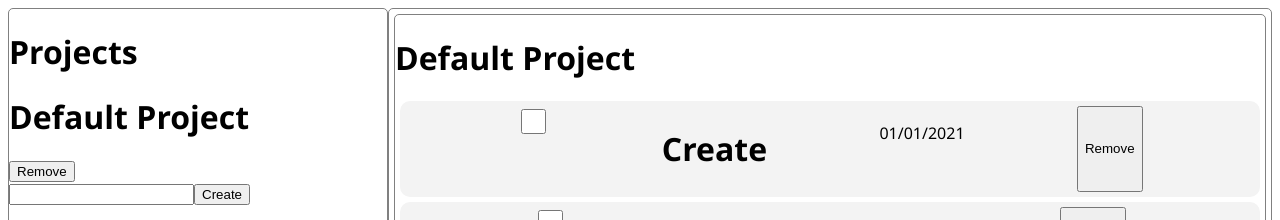
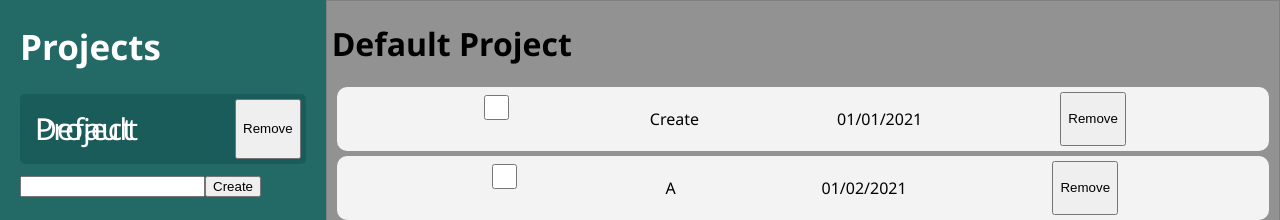
Before and after one commit to Aayush-S/todo-list, a website built with webpack: page dist/index.html in a window 1280 px wide. Shown: the top 220 px of the page. Built offline with nearby package versions, Linux system fonts and the light colour scheme.

Commit message:
Update styles

```diff
--- a/src/UI.js
+++ b/src/UI.js
@@ -17,7 +17,7 @@ function createTodoItemNode(todoItem, index) {
     checkbox.classList = "status-check";
     todoDiv.append(checkbox);
 
-    const title = document.createElement('h1');
+    const title = document.createElement('p');
     title.textContent = todoItem.title;
     todoDiv.append(title);
 
@@ -109,6 +109,7 @@ function createProjectsListNode(projectsList) {
 
     const title = document.createElement('h1');
     title.textContent = "Projects";
+    title.classList.add('projects-list-header');
     projectsListDiv.append(title);
 
     projectsList.forEach((project, index) => {
@@ -117,7 +118,7 @@ function createProjectsListNode(projectsList) {
 
         projectCard.dataset.key = index;
 
-        const title = document.createElement('h1');
+        const title = document.createElement('p');
         title.textContent = project.title;
         projectCard.append(title);
 
--- a/src/style.css
+++ b/src/style.css
@@ -2,7 +2,10 @@ html {
     font-family: 'Segoe UI', Tahoma, Geneva, Verdana, sans-serif;
 }
 body, html {
-    height: 99%;
+    height: 100%;
+    margin: 0;
+    padding: 0;
+    overflow: hidden;
 }
 #content {
     display: flex;
@@ -12,14 +15,12 @@ body, html {
 
 .project-container {
     border: 1px solid gray;
-    border-radius: 5px;
-    width: 70%;
-    height: 100%;
+    width: 100%;
+    height: 100vh;
+    background-color: #929292;
 }
 
 .project {
-    border: 1px solid gray;
-    border-radius: 5px;
     margin: 5px;
     height: 98%;
 }
@@ -43,8 +44,34 @@ body, html {
 /* ------------------------------------------------ */
 
 .projects-list-container {
+    min-width: 200px;
     width: 30%;
-    height: 100%;
-    border: 1px solid gray;
+    height: 100vh;
+    background-color: #236966;
+    padding-left: 20px;
+    padding-right: 20px;
+    color: white;
+}
+
+.project-card {
+    height: 60px;
+    font-size: 30px;
+    cursor: pointer;
     border-radius: 5px;
+    margin-bottom: 10px;
+    padding: 5px;
+    padding-left: 15px;
+    display: flex;
+    justify-content: space-between;
+    line-height: 0px;
+    background-color: #1a5c5a;
+    transition: 0.5s;
 }
+
+.project-card:hover {
+    background-color: #184e4c;
+}
+
+.projects-list-header {
+    font-size: 35px;
+}
```
